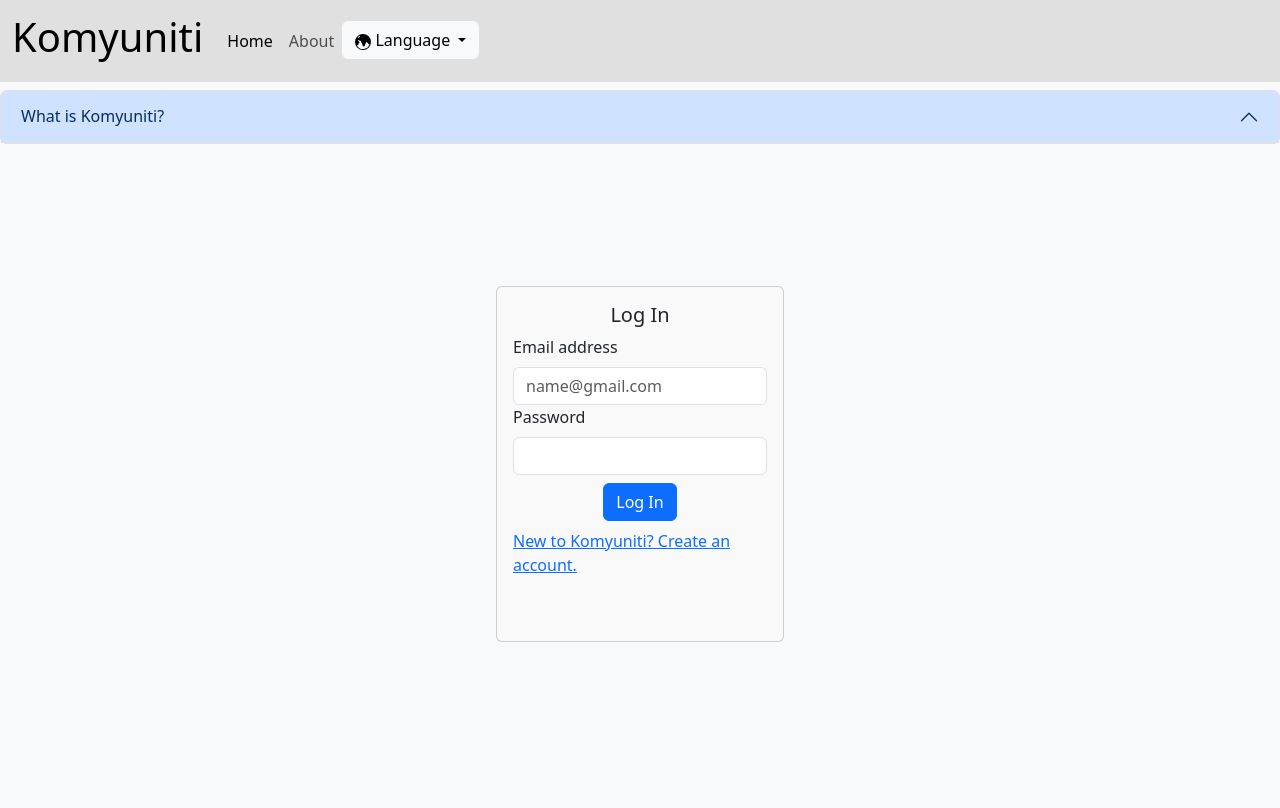
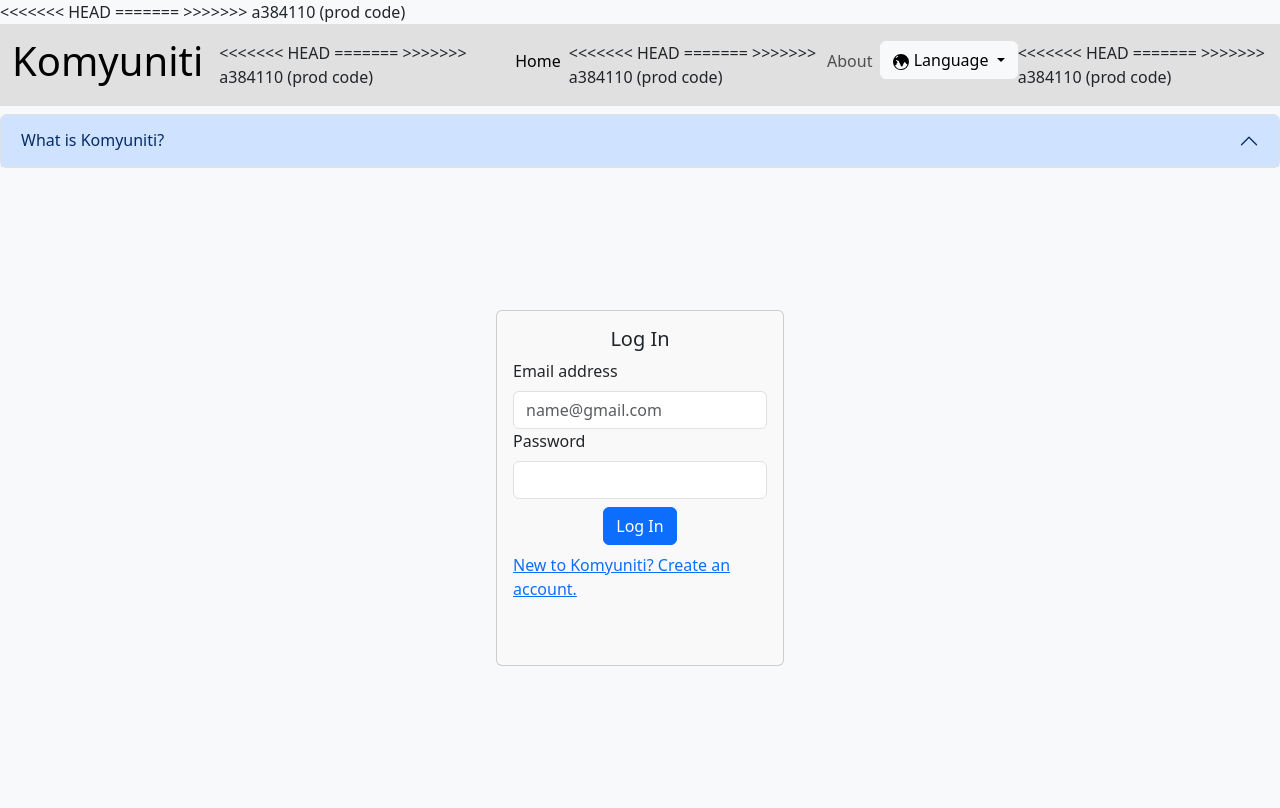
Before and after one commit to akshay56789/komyuniti-web-app, a Django app: page /en/ in a window 1280 px wide. Before the commit the page ends 642 px from the top, so only its background shows below. Run offline with Django 4.2, Linux system fonts and the light colour scheme; some libraries are stand-ins or nearby versions.

Commit message:
prod code

```diff
--- a/templates/main.html
+++ b/templates/main.html
@@ -9,12 +9,20 @@
     <meta charset="utf-8" />
     <meta http-equiv="X-UA-Compatible" content="IE=edge" />
     <title>Komyuniti - Groups</title>
+<<<<<<< HEAD
     <link rel="icon" type="image/x-icon" href="{% static 'website-logo-favicon.ico' %}">
     <meta name="description" content="" />
     <meta name="viewport" content="width=device-width, initial-scale=1" />
     {% load bootstrap5 %}
     {% load cloudinary %}
     {% bootstrap_css %}
+=======
+    <meta name="description" content="" />
+    <meta name="viewport" content="width=device-width, initial-scale=1" />
+    {% load bootstrap5 %}
+    {% load cloudinary %}
+    {% bootstrap_css %}
+>>>>>>> a384110 (prod code)
     {%  bootstrap_javascript %} {% comment %}
     <link rel="stylesheet" href="" />
     {% endcomment %}
--- a/templates/navbar.html
+++ b/templates/navbar.html
@@ -23,7 +23,11 @@
   top: 0;
   left: 0;
   bottom: 0;
+<<<<<<< HEAD
   right: 0;
+=======
+  right: 0;
+>>>>>>> a384110 (prod code)
   width: 50px;
   height: 50px;
 }
@@ -134,7 +138,11 @@
   }
 }
 
+<<<<<<< HEAD
 
+=======
+
+>>>>>>> a384110 (prod code)
 </style>
 <nav class="navbar navbar-expand-lg navbar-light" style="background-color: #e0e0e0;">
     <div class="container-fluid">
@@ -143,13 +151,22 @@
         <span class="navbar-toggler-icon"></span>
       </button>
       <div class="collapse navbar-collapse" id="navbarSupportedContent">
+<<<<<<< HEAD
 
+=======
+
+>>>>>>> a384110 (prod code)
         <ul class="navbar-nav me-auto mb-2 mb-lg-0">
           <li class="nav-item">
             <a class="nav-link active" aria-current="page" href="{% url "home" %}">{% trans "Home" %}</a>
           </li>
+<<<<<<< HEAD
 
 
+=======
+
+
+>>>>>>> a384110 (prod code)
           {% if request.user.is_authenticated %}
           <li class="nav-item dropdown">
             <a class="nav-link dropdown-toggle" href="#" id="navbarDropdown" role="button" data-bs-toggle="dropdown" aria-expanded="false">
@@ -162,14 +179,23 @@
               <li><hr class="dropdown-divider"></li>
               <li><a class="dropdown-item" href="{% url "about-me" %}">{% trans "About" %}</a></li>
               <li><a onclick="spinner()" class="dropdown-item" href="{% url 'logout' %}">{% trans "Log Out" %}</a></li>
+<<<<<<< HEAD
 
+=======
+
+>>>>>>> a384110 (prod code)
             </ul>
           </li>
           <li class="nav-item">
             <a class="nav-link" href="#">{% trans "Logged in as" %} @{{request.user.username}}</a>
           </li>
+<<<<<<< HEAD
 
 
+=======
+
+
+>>>>>>> a384110 (prod code)
         </ul>
         <form class="d-flex" action="{% url 'home' %}" method="get">
           <input class="form-control me-2" type="search" name="q" placeholder="{% trans "Search groups" %}" aria-label="Search">
@@ -211,7 +237,11 @@
           </ul>
         </div>
         {% endif %}
+<<<<<<< HEAD
 
+=======
+
+>>>>>>> a384110 (prod code)
       </div>
     </div>
   </nav>
```
Also changed, not shown: db.sqlite3 (added).
